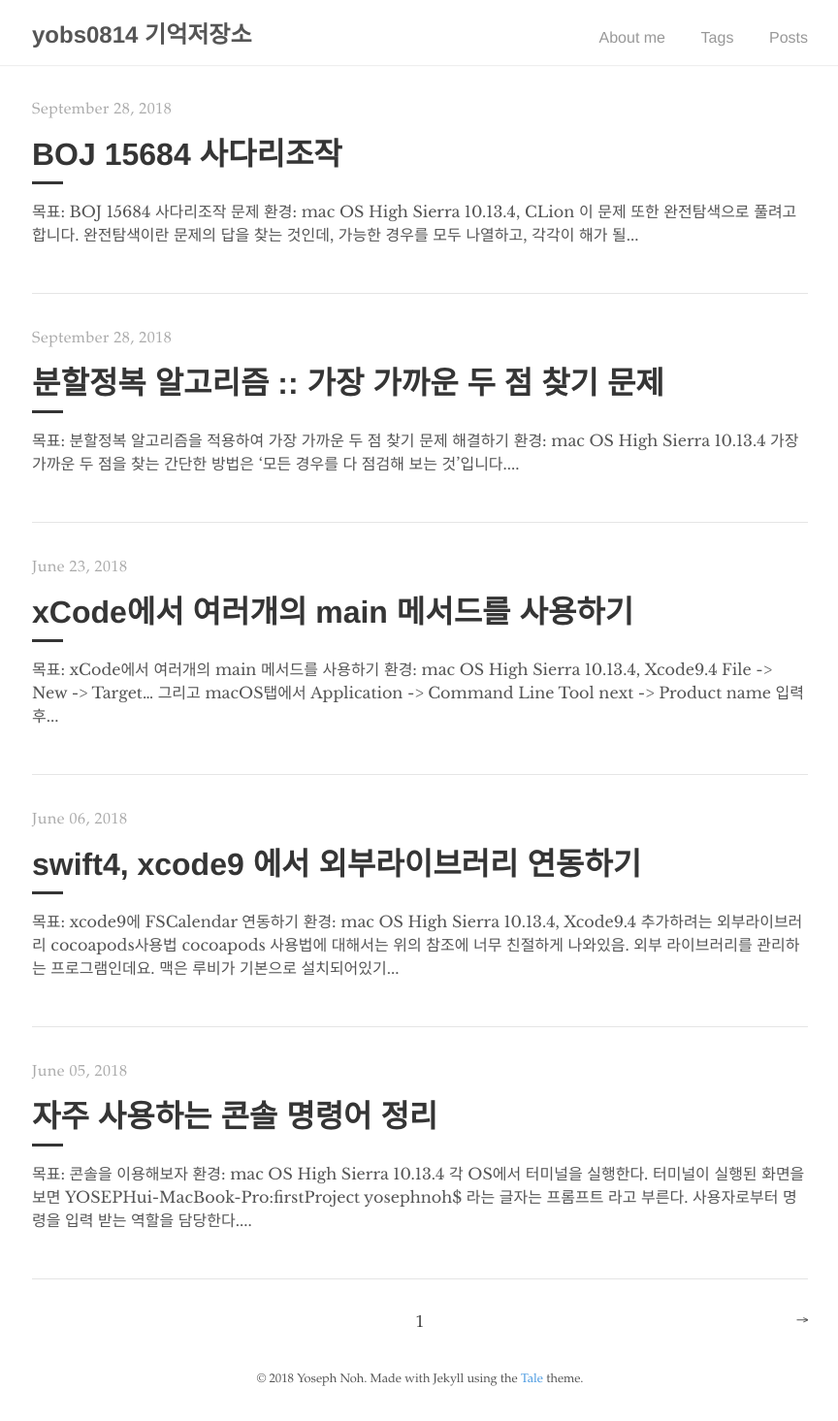
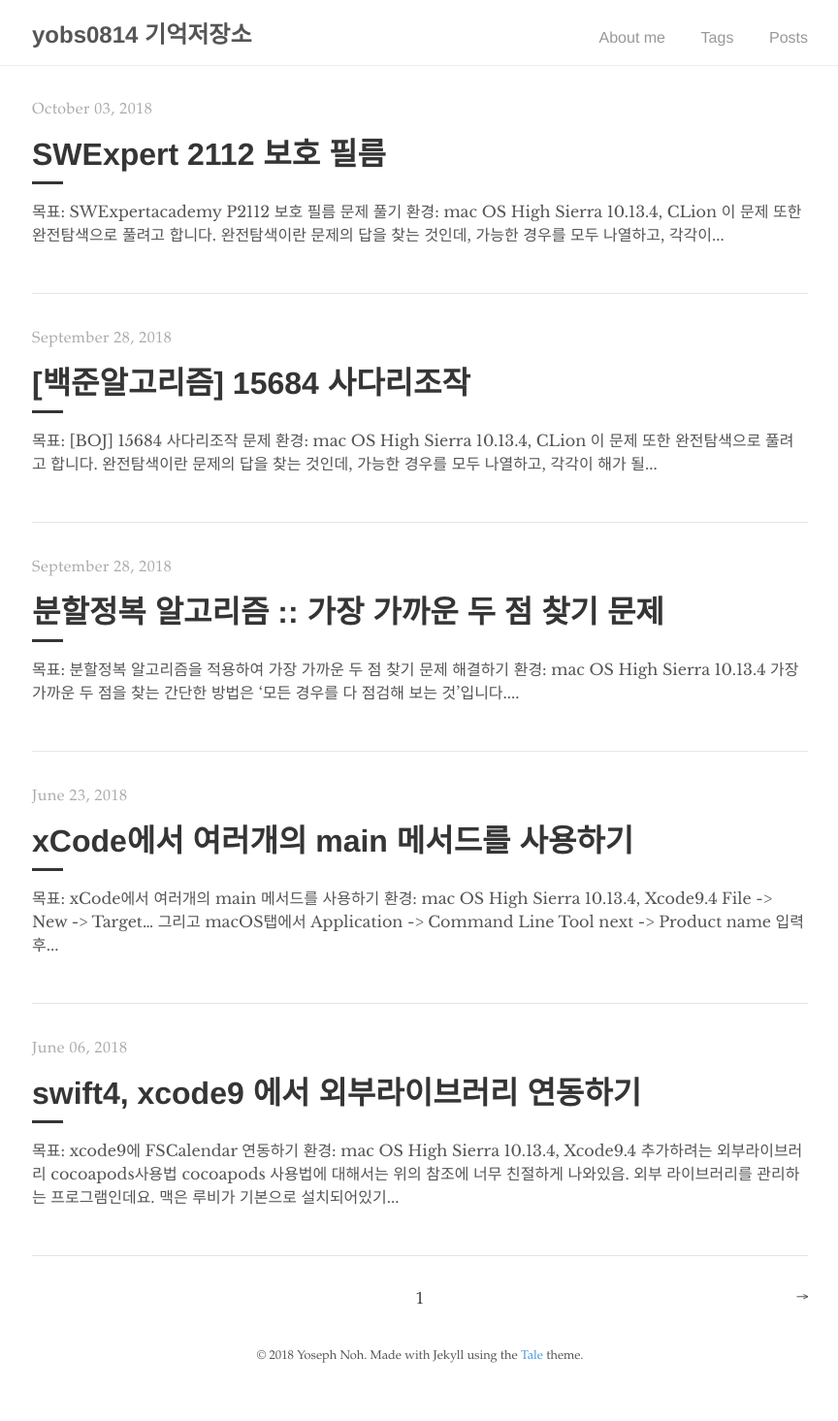
Before and after one commit to yobs0814/yobs0814.github.io, a Jekyll site: the page built from index.html, in a window 1280 px wide. Shown: the whole page at 97% size, without its empty margins (207-1071 px from the left). Built offline with Jekyll 4.4.1, drawn with Linux system fonts in a browser that asks for light colours; the list of posts is cut into pages by our own code; after the commit the page ends 1441 px from its top, so only the background shows below that; part of the change alters nothing that is shown.

Commit message:
add post

```diff
--- a/_posts/2018-09-28-backjoonP15684.md
+++ b/_posts/2018-09-28-backjoonP15684.md
@@ -1,12 +1,12 @@
 ---
 layout: post
-title: "BOJ 15684 사다리조작"
+title: "[백준알고리즘] 15684 사다리조작 "
 author: yobs0814
 tags:
 - SW 역량테스트
 ---
 
-# 목표: BOJ 15684 사다리조작 문제
+# 목표: [BOJ] 15684 사다리조작 문제
 ### 환경: mac OS High Sierra 10.13.4, CLion
 
 이 문제 또한 완전탐색으로 풀려고 합니다.
--- /dev/null
+++ b/_posts/2018-10-03-SWExpertP2112.md
@@ -0,0 +1,179 @@
+---
+layout: post
+title: "SWExpert 2112 보호 필름"
+author: yobs0814
+tags:
+- SW 역량테스트
+---
+
+# 목표: SWExpertacademy P2112 보호 필름 문제 풀기
+### 환경: mac OS High Sierra 10.13.4, CLion
+
+이 문제 또한 완전탐색으로 풀려고 합니다.
+완전탐색이란 문제의 답을 찾는 것인데, 가능한 경우를 모두 나열하고, 각각이 해가 될 수 있는지 확인하는 방법입니다.
+
+우선 완전탐색의 장단점을 얘기해보자면
+장점으로는 어떻게든 답을 구해낼 수 있다는 것이에요. 모든 경우를 다 살펴보고 해를 구하는 것이니까요.
+단점은 문제의 조건에 따라 오래 걸린다는 것인데, 이것을 최적화 하는 방법들이 있어요. 가지치기라든지 백트래킹이라든지
+
+[제약사항]
+
+1. 시간제한 : 최대 50개 테스트 케이스를 모두 통과하는데, C/C++/Java 모두 5초
+
+2. 보호 필름의 두께 D는 3이상 13이하의 정수이다. (3≤D≤13)
+
+3. 보호 필름의 가로크기 W는 1이상 20이하의 정수이다. (1≤W≤20)
+
+4. 합격기준 K는 1이상 D이하의 정수이다. (1≤K≤D)
+
+5. 셀이 가질 수 있는 특성은 A, B 두 개만 존재한다.
+
+[치킨배달](https://www.acmicpc.net/problem/15686)문제와 굉장히 비슷한 개념을 물어보는 문제인데요.
+
+이 문제에서는 D층에 시료를 추가해서 안전한 보호필름을 만드는 것이 중요한데,
+이 문제에서는 몇개의 시료를 추가해야하는지 주어지지 않았습니다. 그 말은 0개부터 D개까지 다 넣어보면서 안전한 보호필름인지 체크하라는 것인데요.
+
+크게 두가지 로직으로 나뉠 수 있는데,
+
+몇개의 시료를 추가할거냐?와 몇개이 시료를 추가할거냐는 치킨배달 문제에서 n개의 체인점 중에서 m개를 구하는 방법과 똑같은데, 거기에 플러스 m개가 주어지지 않았기 때문에 0~D개까지 다해보는겁니다.
+
+
+약품검사를 어떻게 할것인가?로 나뉘는데요.  약품검사는 재귀를 돌면서 계속해서 해야하는 체크로직이기 때문에 효율적이여야합니다.
+약품검사의 경우는 문제의 정의대로 보면 약품검사를 하다가 안전하지 않은 열을 찾았으면
+그 뒤에 있는 열을 계속 검사할 필요가 없습니다. 약품검사를 그만두는 코드가 꼭 필요합니다.
+
+
+여기서 중요하게 완전탐색은 그러면 인간의 논리를 넣지않고, 컴퓨터의 연산능력을 이용해 가능한 모든 경우의수를 탐색하되,
+
+재귀함수도 마찬가지고 구현문제도 마찬가지고 더이상 안돌아봐야할 경우가 매우 확실해 지잖아요? 그건 돌아보면 안됩니다. 절대로
+
+
+
+[보호 필름](https://www.swexpertacademy.com/main/code/problem/problemDetail.do?contestProbId=AV5V1SYKAaUDFAWu&categoryId=AV5V1SYKAaUDFAWu&categoryType=CODE)
+
+[code]
+~~~
+#include <iostream>
+#include <cstdio>
+#include <cstring>
+
+
+using namespace std;
+
+const int ROWMAX = 13;
+const int COLMAX = 20;
+
+int TC, K, D, W;
+int map[ROWMAX+1][COLMAX+1];
+int ans;
+
+bool checkRow(int col){
+    bool ret = false;
+    int cnt = 0;
+    int temp = map[0][col];
+    for (int j = 0; j < D; ++j) {
+        if(map[j][col] == temp){
+            cnt+=1;
+
+            if( cnt >= K){
+                ret = true;
+                return ret;
+            }
+        }else{
+
+            temp = map[j][col];
+            cnt =1;
+        }
+
+
+    }
+
+    if( cnt < K){
+        ret = false;
+    }
+    return ret;
+}
+
+void go(int curRow, int inputCnt, int goal){
+
+
+
+    // curRow까지 inputCnt약을 투입했을때 약품이 안전하면 ans값을 갱신하는 함수
+    if( curRow > D){
+        return;
+    }
+
+    if( inputCnt == goal){
+        // 약품 검사
+        int colCnt = 0;
+        for (int i = 0; i < W; ++i) {
+
+            if(checkRow(i)){
+                colCnt += 1;
+            }else{
+                return;
+            }
+
+        }
+        if( colCnt == W){
+            ans = inputCnt;
+            return;
+        }
+    }
+
+    //아무것도 투입안했음
+    go(curRow+1, inputCnt, goal);
+
+    //curRow에 A시약 투입
+    int temp[COLMAX];
+    memset(temp, 0, sizeof(temp));
+    for (int j = 0; j < W ; ++j) {
+        temp[j] = map[curRow][j];
+        map[curRow][j] = 0;
+    }
+    go(curRow+1, inputCnt+1, goal);
+    for (int j = 0; j < W ; ++j) {
+        map[curRow][j] = temp[j];
+    }
+
+
+    //curCol에 B시약 투입
+    memset(temp, 0, sizeof(temp));
+    for (int j = 0; j < W ; ++j) {
+        temp[j] = map[curRow][j];
+        map[curRow][j] = 1;
+    }
+    go(curRow+1, inputCnt+1, goal);
+    for (int j = 0; j < W ; ++j) {
+        map[curRow][j] = temp[j];
+    }
+
+}
+
+int main() {
+
+    cin >> TC;
+
+    for (int T = 1; T <= TC ; ++T) {
+        cin >> D >> W >> K;
+
+        for (int i = 0; i < D; ++i) {
+            for (int j = 0; j < W; ++j) {
+                cin >> map[i][j];
+            }
+        }
+
+        ans = D;
+
+        for (int i = 0; i <= D; ++i) {
+            go(0,0,i);
+            if( ans < D){
+                break;
+            }
+        }
+        cout<<"#"<<T<<" "<<ans<<"\n";
+    }
+
+    return 0;
+}
+~~~
```
